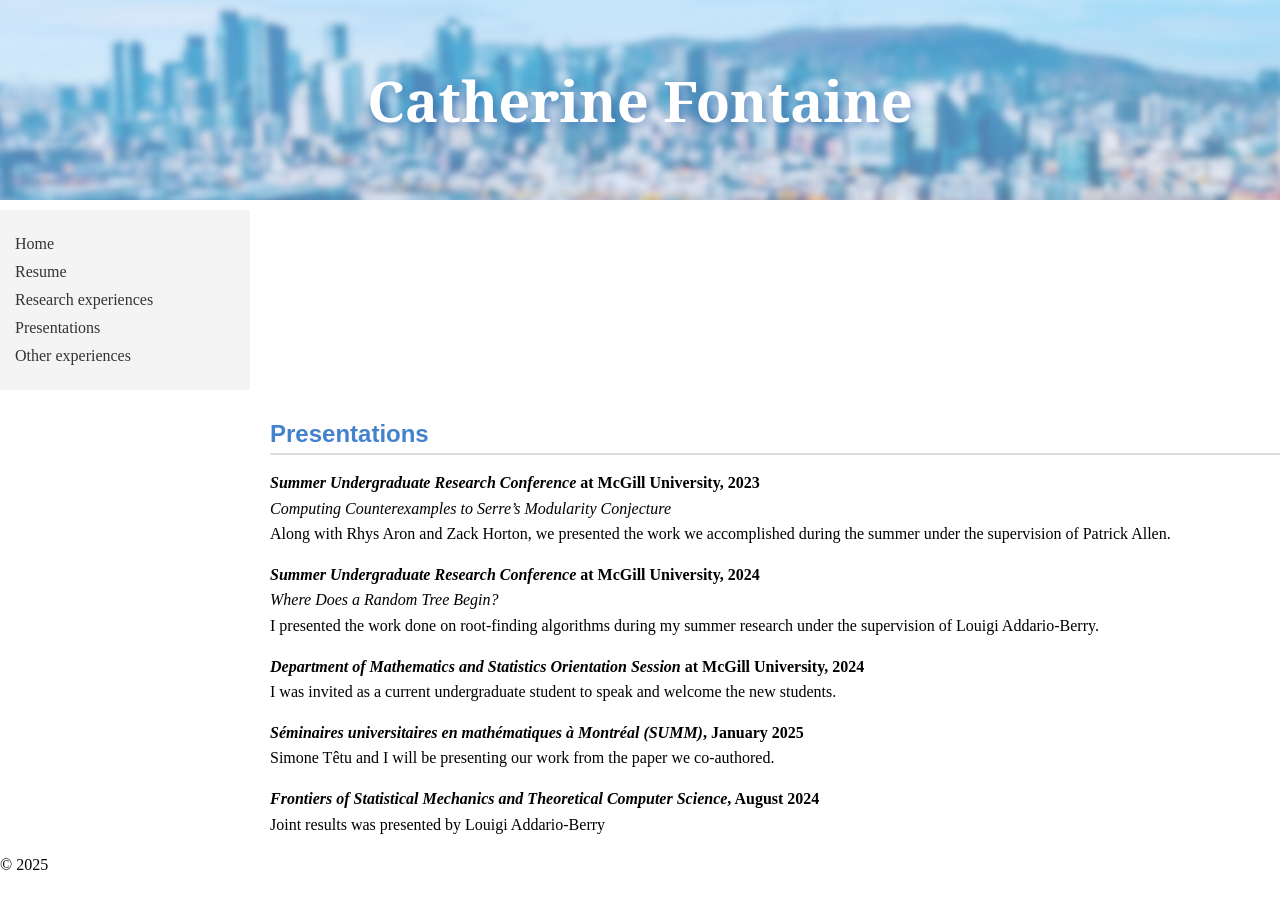
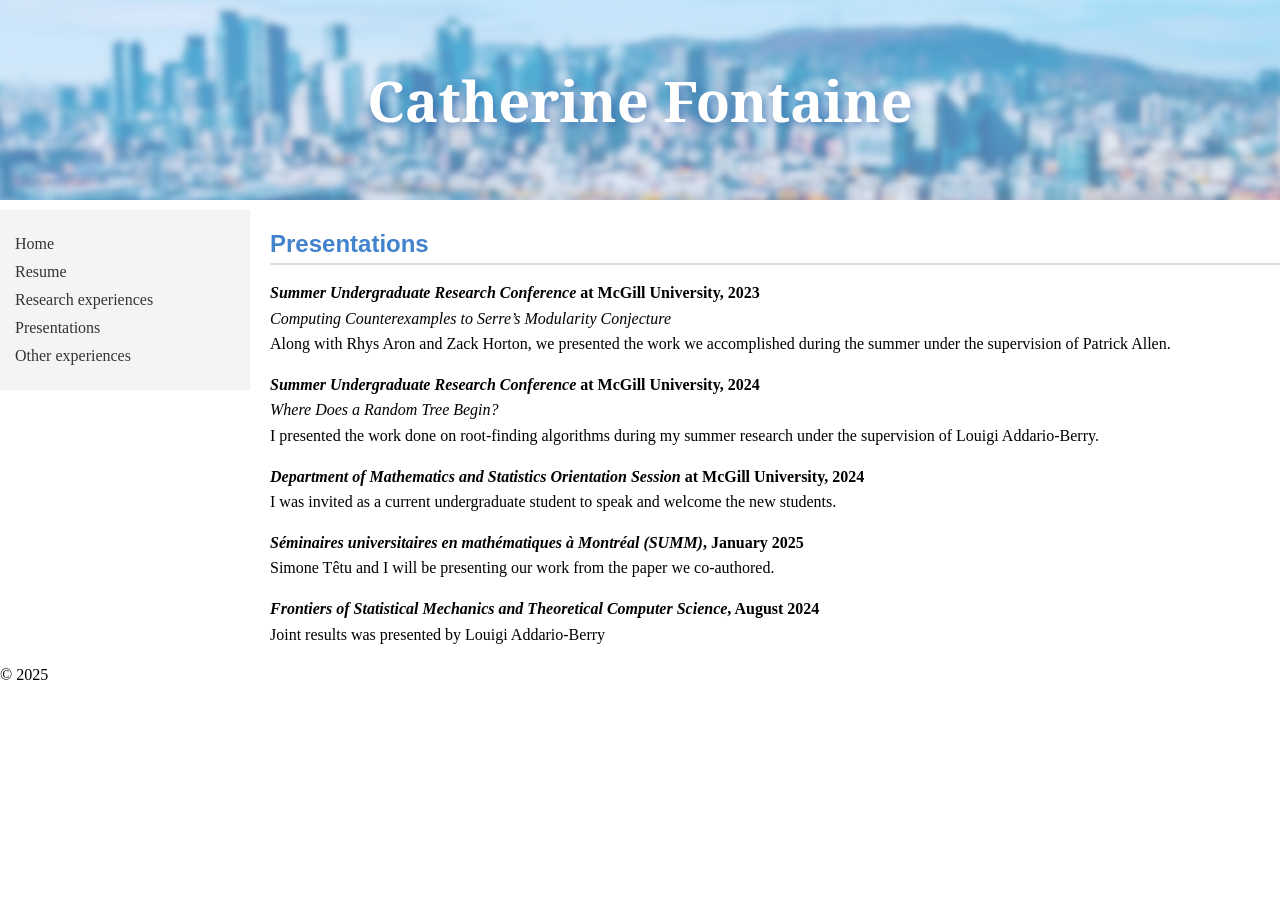
Before and after one commit to CatherineFontaine/CatherineFontaine.github.io, a Jekyll site: the page built from presentations.md, in a window 1280 px wide. Built offline with Jekyll 4.4.1, drawn with Linux system fonts in a browser that asks for light colours.

Commit message:
Update style.css

```diff
--- a/assets/css/style.css
+++ b/assets/css/style.css
@@ -88,8 +88,9 @@
   width: 250px;
   padding: 15px;
   background-color: #f4f4f4;
-  position: relative;
+  position: fixed;
   left: 0;
+  height: 100vh
   z-index: 1;
   transition: all 0.3s ease;
   margin-top: 10px;
@@ -98,12 +99,11 @@
 .container {
   display: flex;
   flex-direction: row;
-  margin-top: 20px;
 }
 
 .content {
   margin-left: 270px; /* Adjusted for sidebar space */
-  margin-top: 10px
+  margin-top: 210px
   padding: 20px;
   width: calc(100% - 270px); /* Adjust content width for sidebar */
 }
@@ -231,7 +231,7 @@
   .right-block {
     width: 90%;
     float: none;
-    margin-left: 1;
+    margin-left: ;
   }
 
   /* Adjust profile picture size on mobile */
```
